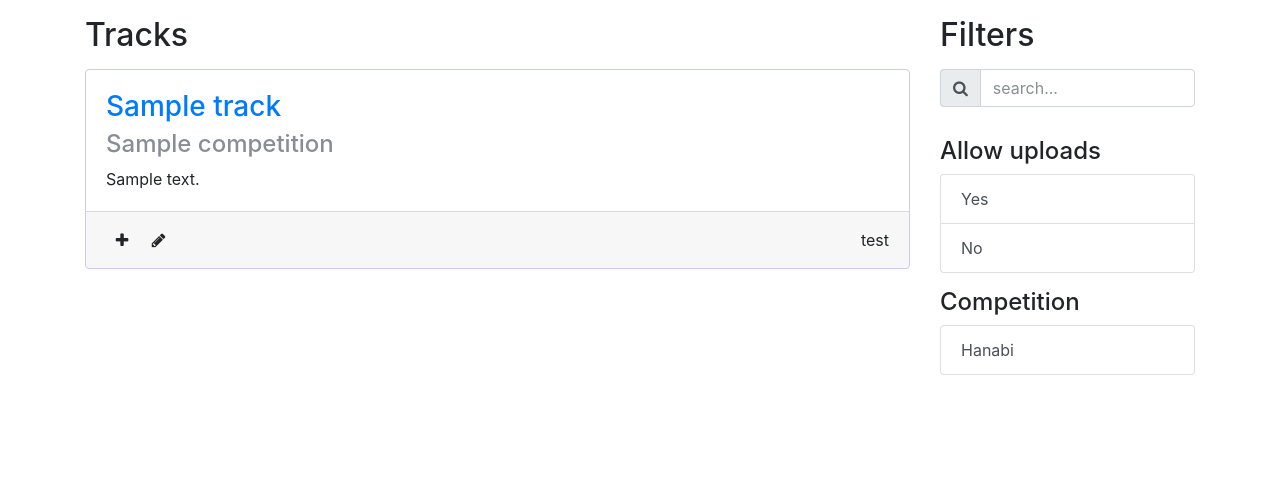
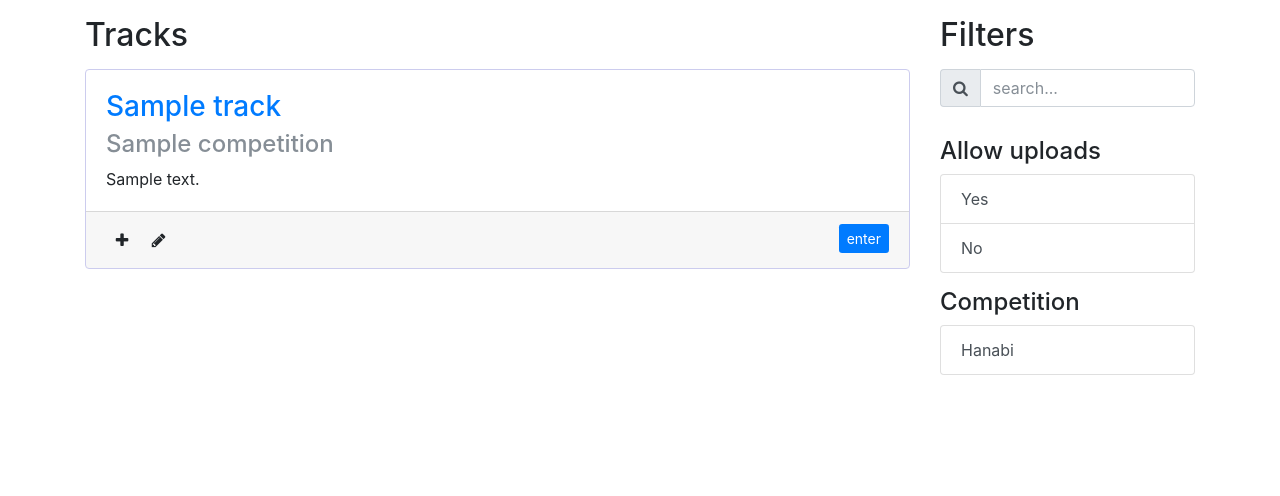
Before and after one commit to fossgalaxy/comet, a Django app: page /competitions/ in a window 1280 px wide. Shown: the part 70-566 px from the top of the page. Run offline with Django 3.2, Linux system fonts and the light colour scheme; tables that the repository leaves empty hold one stand-in row (values such as "Sample post"); some libraries are stand-ins or nearby versions.

Commit message:
add button to allow people to enter competitions easily

```diff
--- a/fg_competitions/templates/fg_competitions/track_filter.html
+++ b/fg_competitions/templates/fg_competitions/track_filter.html
@@ -34,7 +34,9 @@
 				</span>
 				</div>
 				<div class="float-right" style="line-height: 32px; height: 32px;">
-					test
+					{% if track.allow_submit %}
+					<a class="btn-sm btn-primary pull-right" href="{% url 'submission_create' track=track.pk %}">enter</a>
+					{% endif %}
 				</div>
 			</div>
 		</div>
```
